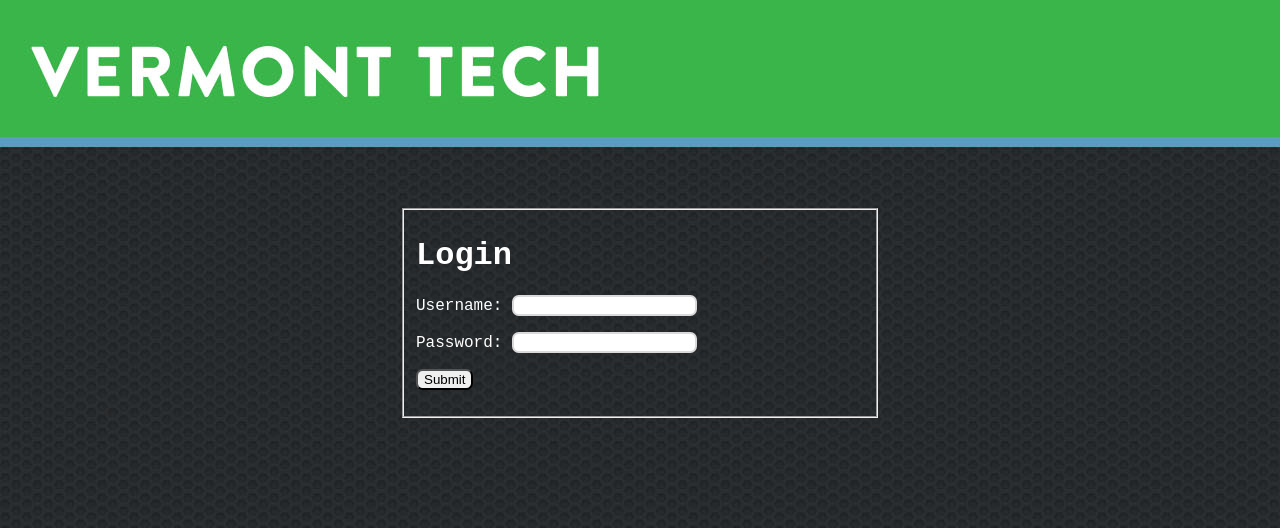
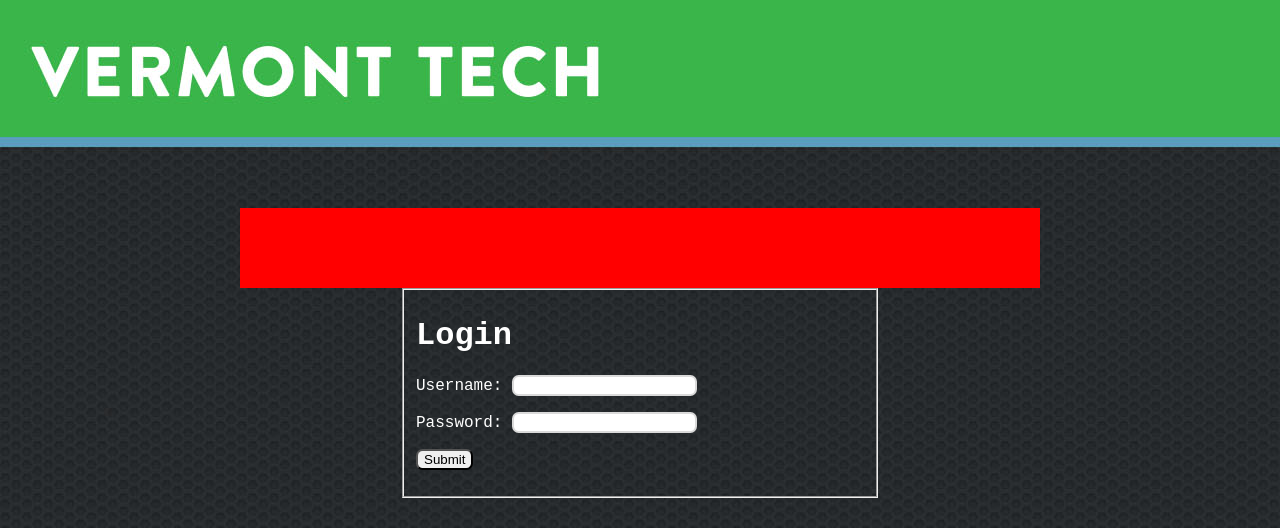
Before and after one commit to jsingh214/projectconnect, a PHP site: page / in a window 1280 px wide. Shown: the top 528 px of the page. Run offline with PHP 8.4, Linux system fonts and the light colour scheme.

Commit message:
playing with some formatting and UI features
need to get xampp on my home pc to actually be useful here..... gonna do
that now....

```diff
--- a/index.php
+++ b/index.php
@@ -8,6 +8,9 @@
         <title>Welcome</title>
     </head>
     <body>
+	<nav>
+
+	</nav>
         <!--Form code for logging into connect's system.-->
         <form id='login' action='validation.php' method='post' accept-charset='UTF-8'>
         <!--The fieldset is being used for the thin white border around the form.-->
--- a/main/style.css
+++ b/main/style.css
@@ -32,3 +32,9 @@ input:focus {
     border-color: #9ecaed;
     box-shadow: 0 0 10px #9ecaed;
 }
+/*nav is a featured div in html5 for use as a nav bar.... who woulda thought....*/
+nav {
+	width:100%;
+	height:5em; /*for testing*/
+	background-color:red; /*for testing purposes yet again...*/
+}
--- a/validation.php
+++ b/validation.php
@@ -11,10 +11,10 @@ if (empty($_POST['password'])) {
 }
 $username = mysqli_real_escape_string($connection, $_POST["username"]);
 $password = mysqli_real_escape_string($connection, $_POST["password"]);
-/*$encrpypt_password = sha1($password);*/
+$crypt_password = sha1($password);
 
 $userdata = mysqli_query($connection,
-    "SELECT * FROM members WHERE username='$username' and password='$password'"
+    "SELECT * FROM members WHERE username='$username' and password='$crypt_password'"
 ) or die (mysqli_error($connection));
 $num_row = mysqli_num_rows($userdata);
 
```
